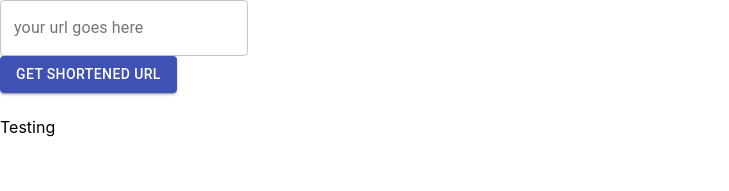
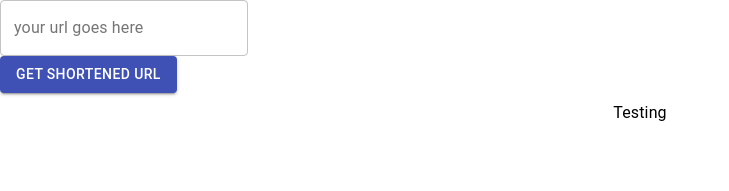
Before and after one commit to ray165/url-Shortener, a React (Create React App) app in the folder client/: page / in a window 1280 px wide. Shown: the top 191 px of the page, without its empty margins (0-729 px from the left). Built offline with nearby package versions, Linux system fonts and the light colour scheme.

Commit message:
Working copy to clipboard

```diff
--- a/client/src/subComp/cardList.js
+++ b/client/src/subComp/cardList.js
@@ -21,13 +21,13 @@
     const copyClick = (e) => {
 
         console.log("File copy is clicked", e)
-
+        navigator.clipboard.writeText(String(e))
     }
 
     return(
         <>
             <List>
-                <p>Testing</p>
+                <Typography align="center">Testing</Typography>
                 {(props.data).map((obj) => (
                     <ListItem key={obj.id}>
                         <ListItemText
```
